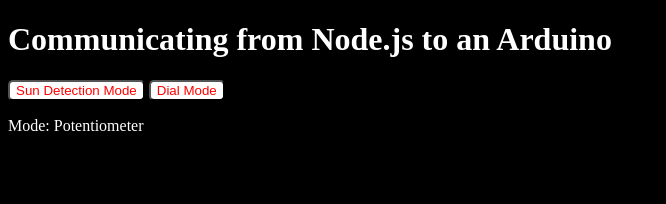
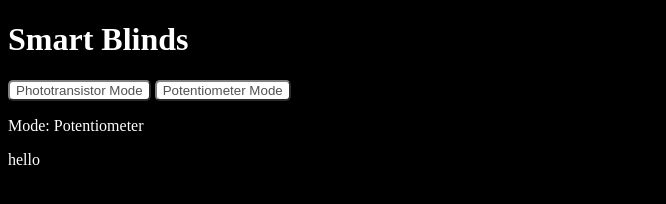
Before and after one commit to maryobotros/Comps-Code, a website: page NodeJS/index.html in a window 1280 px wide. Shown: the whole page, without its empty margins (0-666 px from the left). Drawn offline with nearby package versions, Linux system fonts and the light colour scheme; no server answers.

Commit message:
Status works for open but not closed

```diff
--- a/NodeJS/index.html
+++ b/NodeJS/index.html
@@ -8,12 +8,13 @@
    </head>
    <body>
 
-      <h1 id="title">Communicating from Node.js to an Arduino</h1>
+      <h1 id="title">Smart Blinds</h1>
 
-      <button id="lightOn" onclick="phototransistor()">Sun Detection Mode</button>
-      <button id="lightOff" onclick="potentiometer()">Dial Mode</button>
+      <button id="lightOn" onclick="phototransistor()">Phototransistor Mode</button>
+      <button id="lightOff" onclick="potentiometer()">Potentiometer Mode</button>
 
       <p id="mode">Mode: Potentiometer</p>
+      <p id="status">hello</p>
 
 
       <script>
@@ -23,6 +24,13 @@
          // Logging all data gathered from socket
          socket.on('data', function(data){
             console.log(data);
+
+            if(data == "Closed"){
+               document.getElementById("status").innerHTML = "Status: Closed";
+            }
+            else if(data == "Open"){
+               document.getElementById("status").innerHTML = "Status: Open";
+            }
          });
 
          // When phototransistor is clicked
@@ -35,6 +43,11 @@
          function potentiometer(){
             document.getElementById("mode").innerHTML = "Mode: Potentiometer";
             socket.emit('lights', { "status":"0" });
+         }
+
+         // Changing status to Open
+         function statusChager(){
+            document.getElementById("status").innerHTML = "Status: Open";
          }
       </script>
 
@@ -49,11 +62,12 @@
 
          #lightOn, #lightOff{
             background-color:rgb(255, 255, 255);
-            color: red;
+            color:rgb(82, 82, 82);
             border-radius:5px;
+            border-color:gray;
          }
 
-         #mode{
+         #mode, #status{
             color:white;
          }
       </style>
```
Also changed, not shown: 1 other file.
